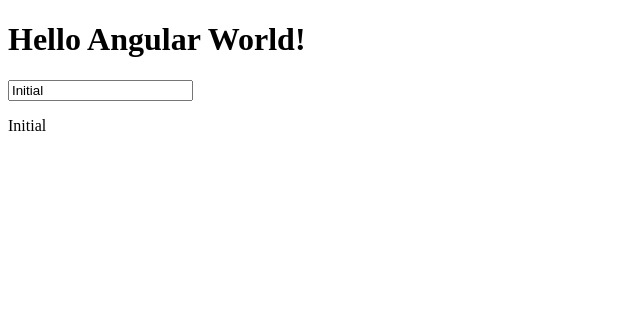
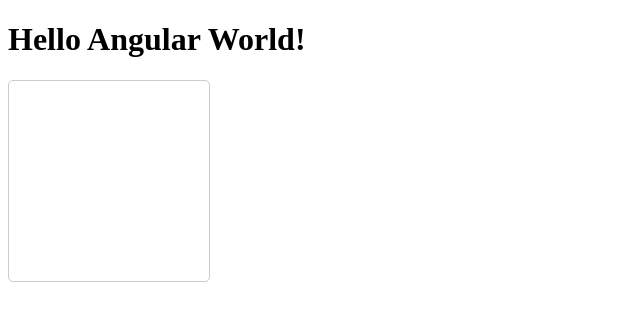
Before and after one commit to Comprehensher/angular-conspect, an Angular app: page / in a window 1280 px wide. Shown: the top 320 px of the page, without its empty margins (0-640 px from the left). Built offline with nearby package versions, Linux system fonts and the light colour scheme.

Commit message:
ngStyle - how to set html element inline css style using anglular

```diff
--- a/src/app/app.component.html
+++ b/src/app/app.component.html
@@ -1,5 +1,10 @@
 <h1>Hello Angular World!</h1>
 
-<input type="text" [(ngModel)]="title">
+<div [ngStyle]="{
+  width: '200px',
+  height: '200px',
+  borderRadius: '5px',
+  border: '1px solid #ccc'
+}">
 
-<p>{{title}}</p>
+</div>
```
